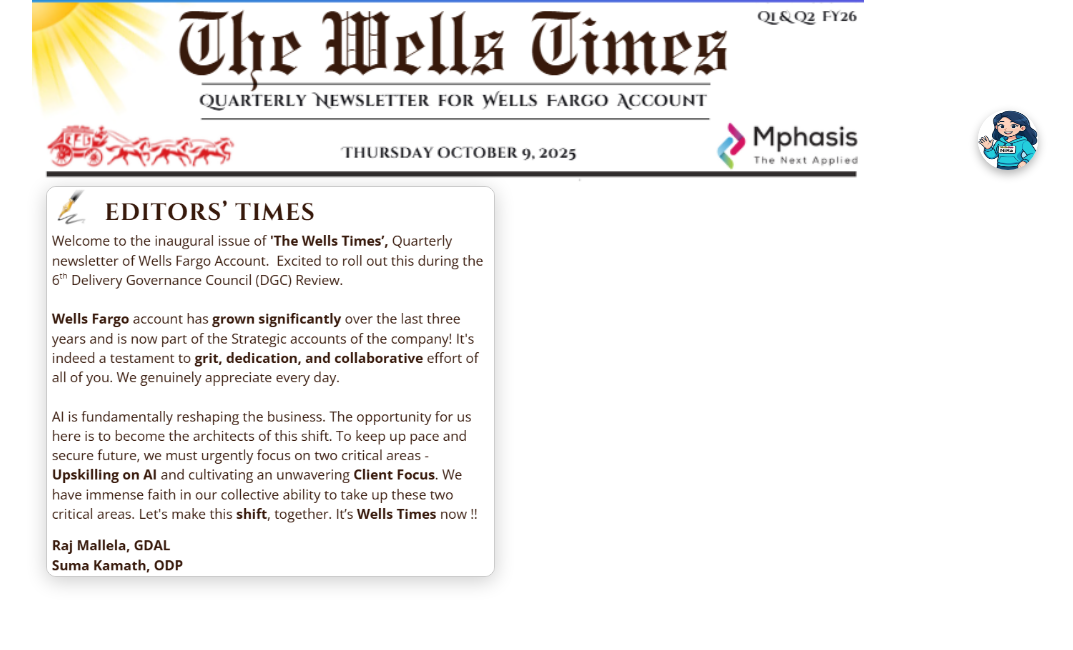
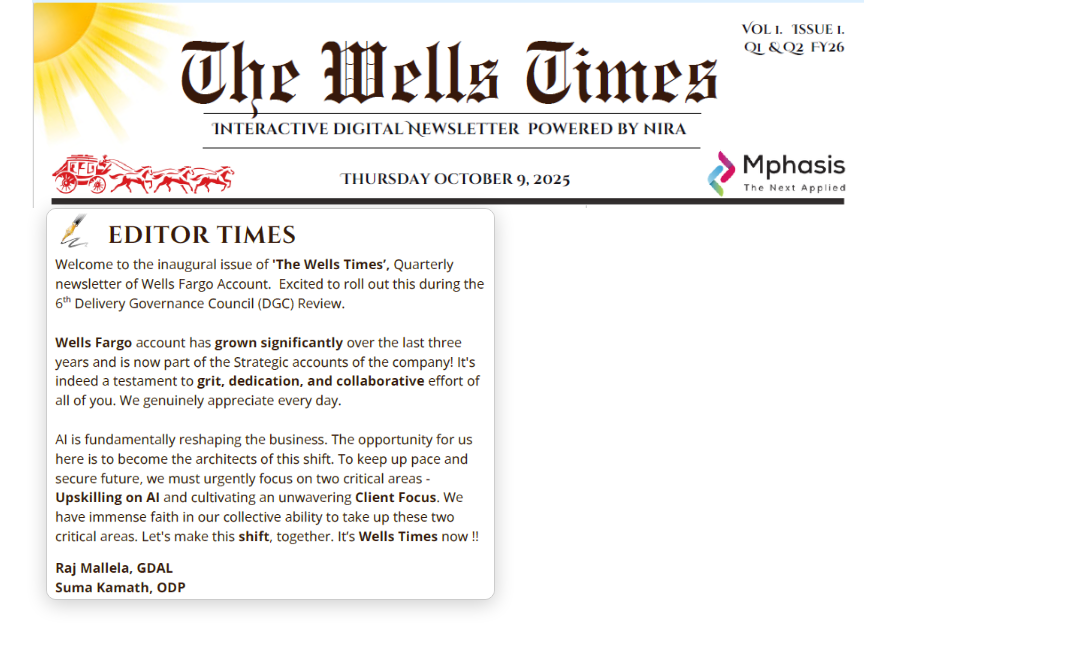
Before and after one commit to nagaprahlad-mphasis/WellsProd-NewsLetter-Agent, a plain HTML site: page index.html in a window 1280 px wide. Shown: the whole page, without its empty margins (192-1265 px from the left). Drawn offline with nearby package versions, Linux system fonts and the light colour scheme.

Commit message:
Updated title and images

```diff
--- a/index.html
+++ b/index.html
@@ -69,22 +69,21 @@ header img {
 <body>
   <!-- Header image -->
   <header>
-    <img src="Resources/top-image.png" alt="WellsPro-Title">
+    <img src="Resources/top-image-v2.png" alt="WellsPro-Title">
   </header>
 
   <!-- Content below header -->
   <div class="container">
     <div class="left">
-      <img src="Resources/WellsPro-Apps-v3.png" alt="WellsPro-Apps" style="width: 60%; border: 1px solid #ccc; border-radius: 10px; box-shadow: 0 4px 20px rgba(0,0,0,0.2); z-index: 9998; background-color: white;">
+      <img src="Resources/WellsPro-Apps-v4.png" alt="WellsPro-Apps" style="width: 60%; border: 1px solid #ccc; border-radius: 10px; box-shadow: 0 4px 20px rgba(0,0,0,0.2); z-index: 9998; background-color: white;">
     </div>
 	 <div id="chatLauncher" style="position: fixed; top: 110px; right: 50px; cursor: pointer; z-index: 9999;">
-    <img src="Resources/NiRa4.png" alt="NiRa Icon" style="width: 60px; height: 60px; border-radius: 50%; box-shadow: 0 4px 10px rgba(0,0,0,0.3);">
-  </div>
+    </div>
     <div class="right">
       <script src="https://www.gstatic.com/dialogflow-console/fast/messenger/bootstrap.js?v=1"></script>
 <df-messenger
   intent="WELCOME"
-  chat-title="WellsPro News Letter Agent"
+  chat-title="NiRa Wells Times Agent"
   chat-icon="Resources/NiRa4.png"
   agent-id="1d996b1d-ed24-4fb0-9970-53206f5c1c6a"
   language-code="en">
```
Also changed, not shown: Resources/WellsPro-Apps-v4.png (added), Resources/top-image-v2.png (added).
